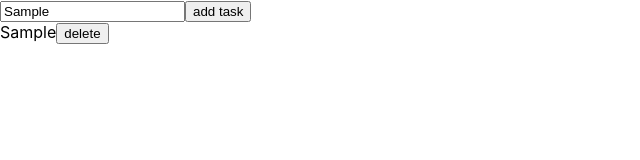
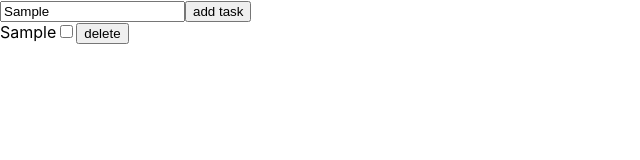
Before and after one commit to BohdanKravets/react1, a React (Create React App) app: page / in a window 1280 px wide. Both pictures are taken after typing "Sample" into the empty fields and a click on the button "add task". Shown: the top 160 px of the page, without its empty margins (0-640 px from the left). Built offline with nearby package versions, Linux system fonts and the light colour scheme.

Commit message:
practice7

```diff
--- /dev/null
+++ b/src/App.css
@@ -0,0 +1,3 @@
+.lined{
+    text-decoration: line-through;
+}
--- a/src/App.js
+++ b/src/App.js
@@ -1,14 +1,16 @@
 import {useSelector, useDispatch} from 'react-redux'
 import {useState} from "react";
+import './App.css'
 
 const ToDos = () => {
     const todos = useSelector(state => state.todos)
     const dispatch = useDispatch();
-    const [value, setValue] = useState('')
+    const [value, setValue] = useState({value: '', status: false})
+
     return (
         <div>
-            <input type="text" value={value} onChange={({target: {value}}) => {
-                setValue(value)
+            <input type="text" value={value.value} onChange={({target: {value}}) => {
+                setValue({value: value, status: false})
             }
             }/>
             <button onClick={() => {
@@ -18,10 +20,15 @@ const ToDos = () => {
             </button>
             <div>
                 {
-                    todos.map((value, index) => <div>{value}
+                    todos.map((item, index) => <div><span>
+                        {item.value}</span>
+
+                        <input type="checkbox" name="ckeckbox" onChange={({target: {checked}}) => {
+                            dispatch({type: 'DONE', payload: {index:index, data: {value: item, status: checked}}})
+                        }}/>
                         <button onClick={() => {
                             dispatch({type: 'DELETE', payload: index})
-                        }}>   delete
+                        }}> delete
                         </button>
 
                     </div>)
--- a/src/index.js
+++ b/src/index.js
@@ -6,6 +6,7 @@ import reportWebVitals from './reportWebVitals';
 
 import {createStore} from 'redux';
 import  {Provider} from 'react-redux';
+
 
 const initialState = {
     todos:[]
@@ -19,6 +20,9 @@ switch (action.type) {
     case 'DELETE':{
         return {...state,todos:[...state.todos.slice(0,action.payload),...state.todos.slice(action.payload+1)]}
     }
+    case 'DONE':{
+        return {...state,todos:[...state.todos.slice(0,action.payload.index),action.payload.data,...state.todos.slice(action.payload.index+1)]}
+    }
     default:
         return state;
 }
@@ -27,7 +31,9 @@ switch (action.type) {
 
 const store = createStore(reducer);
 
-
+store.subscribe((state) => {
+    console.log(store.getState())
+})
 
 
 
```
